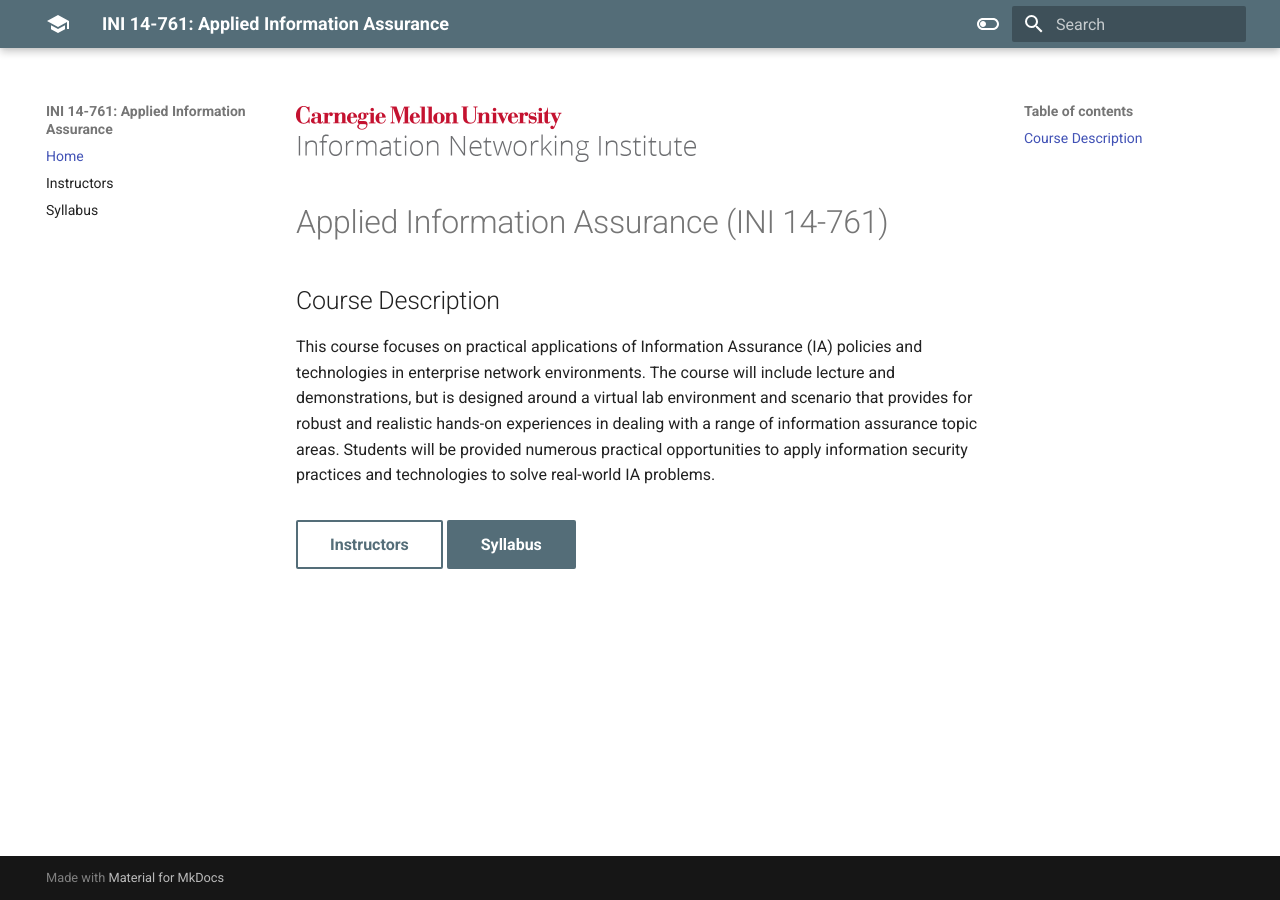
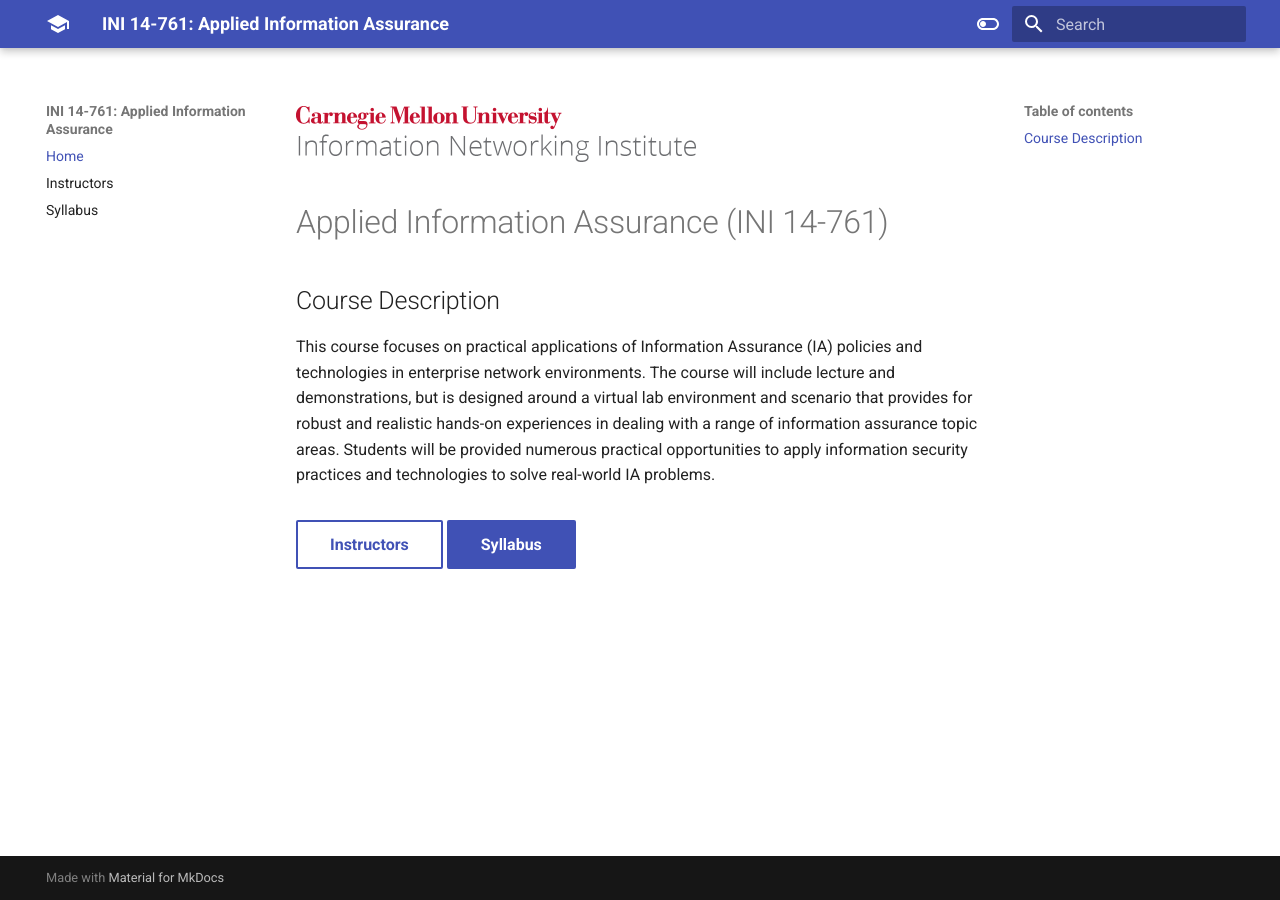
Before and after one commit to mattkaar/aia-web, an MkDocs documentation site: the page built from docs/index.md, in a window 1280 px wide. Built offline with MkDocs 1.6.1 and Material for MkDocs 9.7.7, drawn with Linux system fonts in a browser that asks for light colours.

```diff
--- a/docs/index.md
+++ b/docs/index.md
@@ -1,4 +1,4 @@
-![](/assets/cmu-ini-wordmark.png){ width="400px" }
+![](./assets/cmu-ini-wordmark.png){ width="400px" }
 {: style="margin-top:0.5em;margin-bottom:2em"}
 
 # Applied Information Assurance (INI 14-761)
--- a/mkdocs.yml
+++ b/mkdocs.yml
@@ -1,4 +1,7 @@
 site_name: "INI 14-761: Applied Information Assurance"
+site_url: https://www.andrew.cmu.edu/course/14-761/
+site_author: Matt Kaar, Chris Herr
+site_description: This course focuses on practical applications of Information Assurance (IA) policies and technologies in enterprise network environments.
 theme:
   name: material
   features:
@@ -8,15 +11,15 @@ theme:
   palette:
     - media: "(prefers-color-scheme: light)"
       scheme: default
-      primary: blue grey
+      primary: indigo
       accent: red
       toggle:
         icon: material/toggle-switch-off-outline
         name: Switch to dark mode
     - media: "(prefers-color-scheme: dark)"
       scheme: slate
-      primary: red
-      accent: yellow
+      primary: light blue
+      accent: red
       toggle:
         icon: material/toggle-switch
         name: Switch to light mode
```
Also changed, not shown: docs/instructors.md (+1 -1 lines), docs/syllabus.md (+1 -1 lines).
